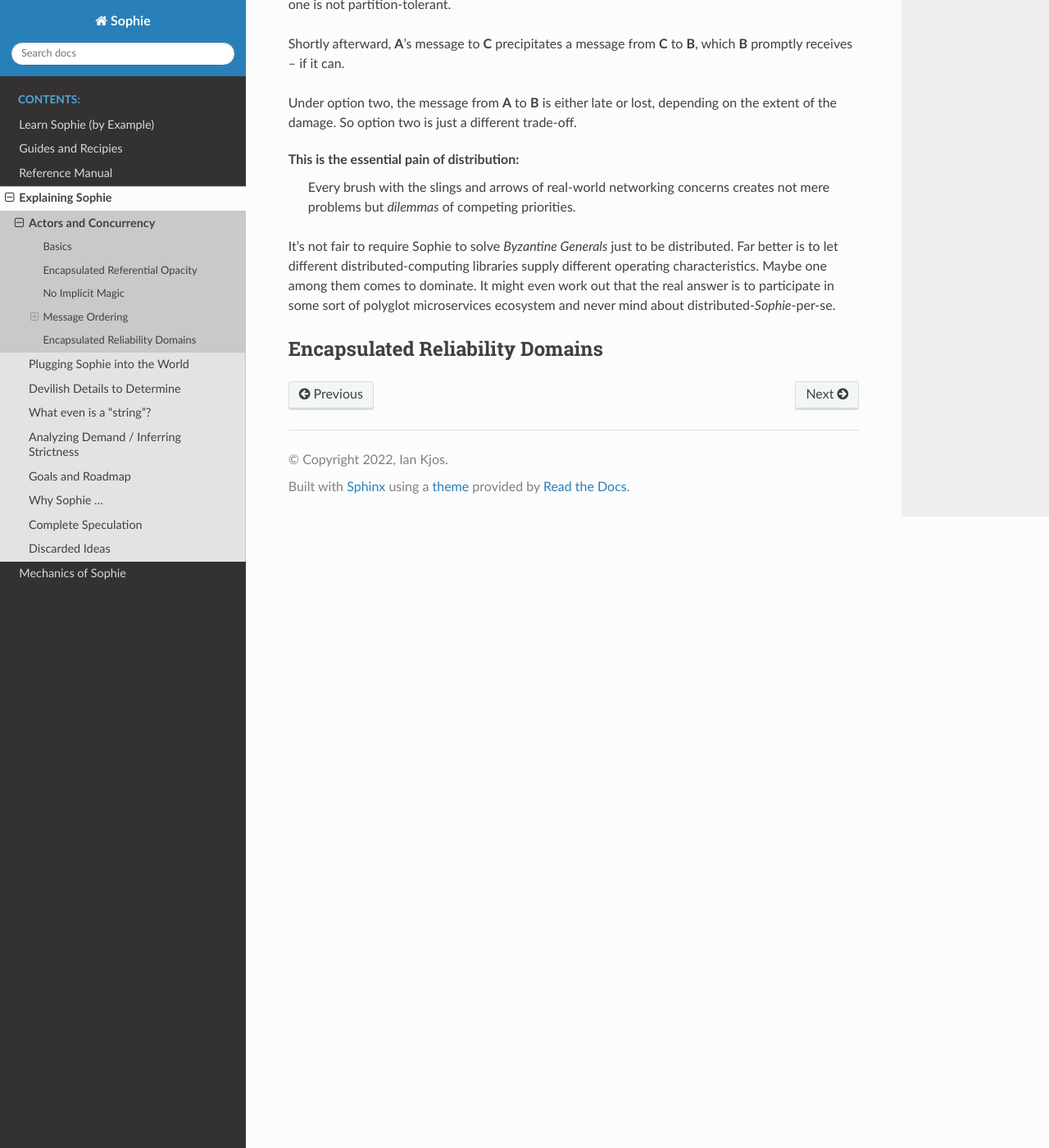
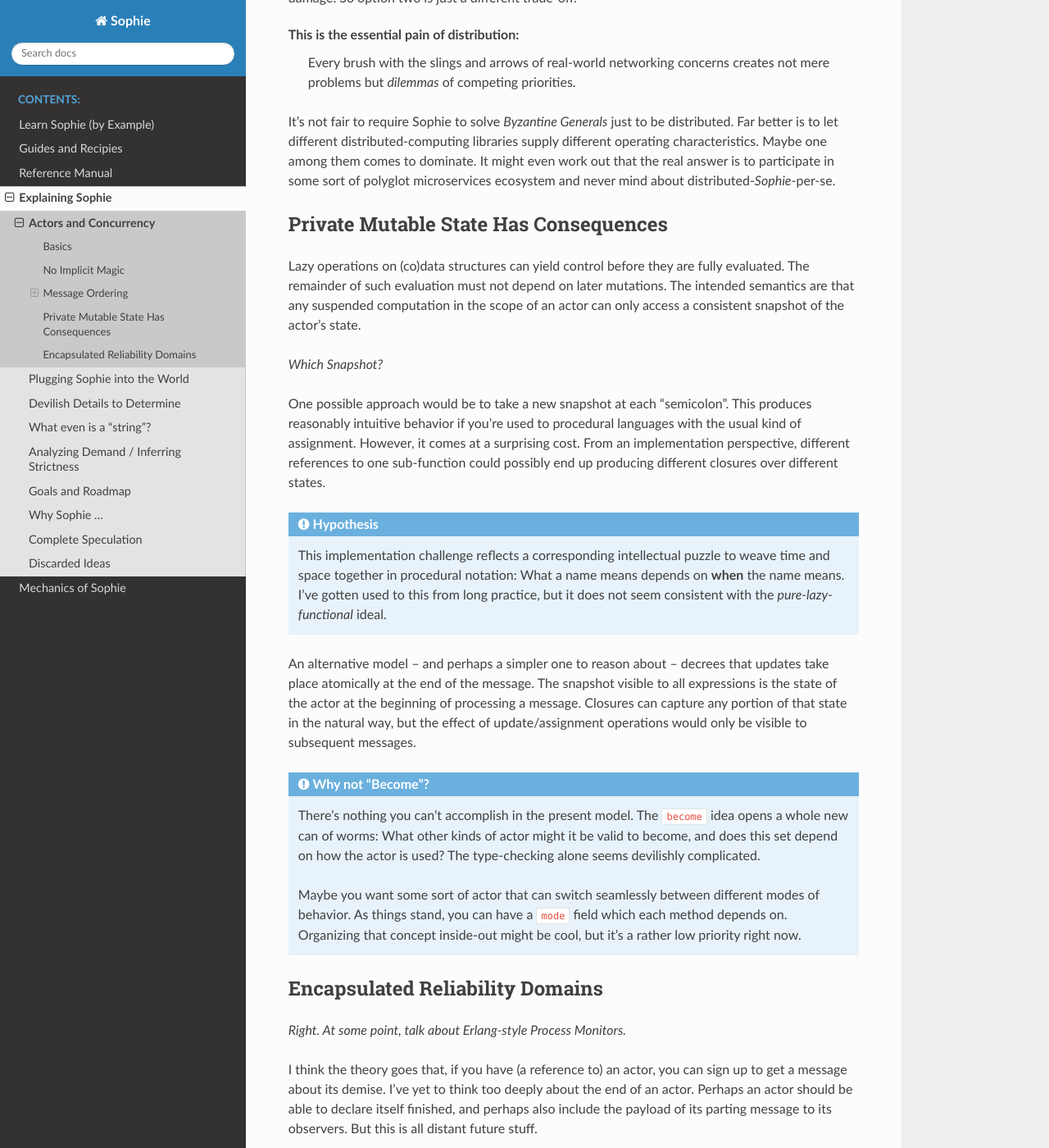
Before and after one commit to kjosib/sophie, a Sphinx documentation site: the page built from docs/explain/actor.rst, in a window 1280 px wide and 1400 px high, scrolled down 2266 px. Shown: the whole window at 82% size. Built offline with Sphinx 7.4.7 and the Read the Docs theme 2.0.0, drawn with Linux system fonts in a browser that asks for light colours; some of the changed text lies outside the part shown.

Commit message:
Doc updates re actor semantics

```diff
--- a/docs/explain/actor.rst
+++ b/docs/explain/actor.rst
@@ -29,15 +29,6 @@
 There must also be run-time objects to represent actors.
 But perhaps confusingly, there must also be a third kind of run-time object:
 The *template* from which an actor may be spawned.
-
-Encapsulated Referential Opacity
-~~~~~~~~~~~~~~~~~~~~~~~~~~~~~~~~~
-
-The *spawn-actor* operation is at loggerheads with the notion of referential transparency.
-And what's more, actors mutate their own state. So we need a clear firewall between actor operations
-and the part of Sophie which *is* referentially-transparent, pure, lazy, functional.
-
-
 
 No Implicit Magic
 ~~~~~~~~~~~~~~~~~~
@@ -113,5 +104,69 @@
 It might even work out that the real answer is to participate in some sort of polyglot microservices
 ecosystem and never mind about distributed-*Sophie*-per-se.
 
+Private Mutable State Has Consequences
+~~~~~~~~~~~~~~~~~~~~~~~~~~~~~~~~~~~~~~~
+
+Lazy operations on (co)data structures can yield control before they are fully evaluated.
+The remainder of such evaluation must not depend on later mutations.
+The intended semantics are that any suspended computation in the scope of an actor can only
+access a consistent snapshot of the actor's state.
+
+*Which Snapshot?*
+
+One possible approach would be to take a new snapshot at each "semicolon".
+This produces reasonably intuitive behavior if you're used to procedural
+languages with the usual kind of assignment. However, it comes at a surprising cost.
+From an implementation perspective, different references to one sub-function could
+possibly end up producing different closures over different states.
+
+.. admonition:: Hypothesis
+
+    This implementation challenge reflects a corresponding intellectual puzzle
+    to weave time and space together in procedural notation: What a name means
+    depends on **when** the name means. I've gotten used to this from long practice,
+    but it does not seem consistent with the *pure-lazy-functional* ideal.
+
+An alternative model -- and perhaps a simpler one to reason about --
+decrees that updates take place atomically at the end of the message.
+The snapshot visible to all expressions is the state of the actor
+at the beginning of processing a message. Closures can capture any
+portion of that state in the natural way, but the effect of update/assignment
+operations would only be visible to subsequent messages.
+
+.. admonition:: Why not "Become"?
+
+    There's nothing you can't accomplish in the present model.
+    The ``become`` idea opens a whole new can of worms:
+    What other kinds of actor might it be valid to become,
+    and does this set depend on how the actor is used?
+    The type-checking alone seems devilishly complicated.
+
+    Maybe you want some sort of actor that can switch seamlessly
+    between different modes of behavior. As things stand,
+    you can have a ``mode`` field which each method depends on.
+    Organizing that concept inside-out might be cool,
+    but it's a rather low priority right now.
+
 Encapsulated Reliability Domains
 ~~~~~~~~~~~~~~~~~~~~~~~~~~~~~~~~~~
+
+*Right. At some point, talk about Erlang-style Process Monitors.*
+
+I think the theory goes that, if you have (a reference to) an actor,
+you can sign up to get a message about its demise.
+I've yet to think too deeply about the end of an actor.
+Perhaps an actor should be able to declare itself finished,
+and perhaps also include the payload of its parting message to its observers.
+But this is all distant future stuff.
+
+.. note::
+    The standard conception of the actor-model lacks any idea of "broadcast".
+    But in this scenario, I think we can get away with it.
+    Mechanically, you can imagine some other system-actor responsible
+    for reflecting a unicast message out to registered listener-actors.
+    Since a dead actor won't be sending any new messages,
+    all that's left is to ensure the usual space-time ordering
+    with respect to messages previously sent.
+    And this is no problem, because a death-knell is **causally** after
+    an actor's last act.
```
Also changed, not shown: CHANGELOG.md (+1 -0 lines), docs/tech/actor.rst (+41 -0 lines).
